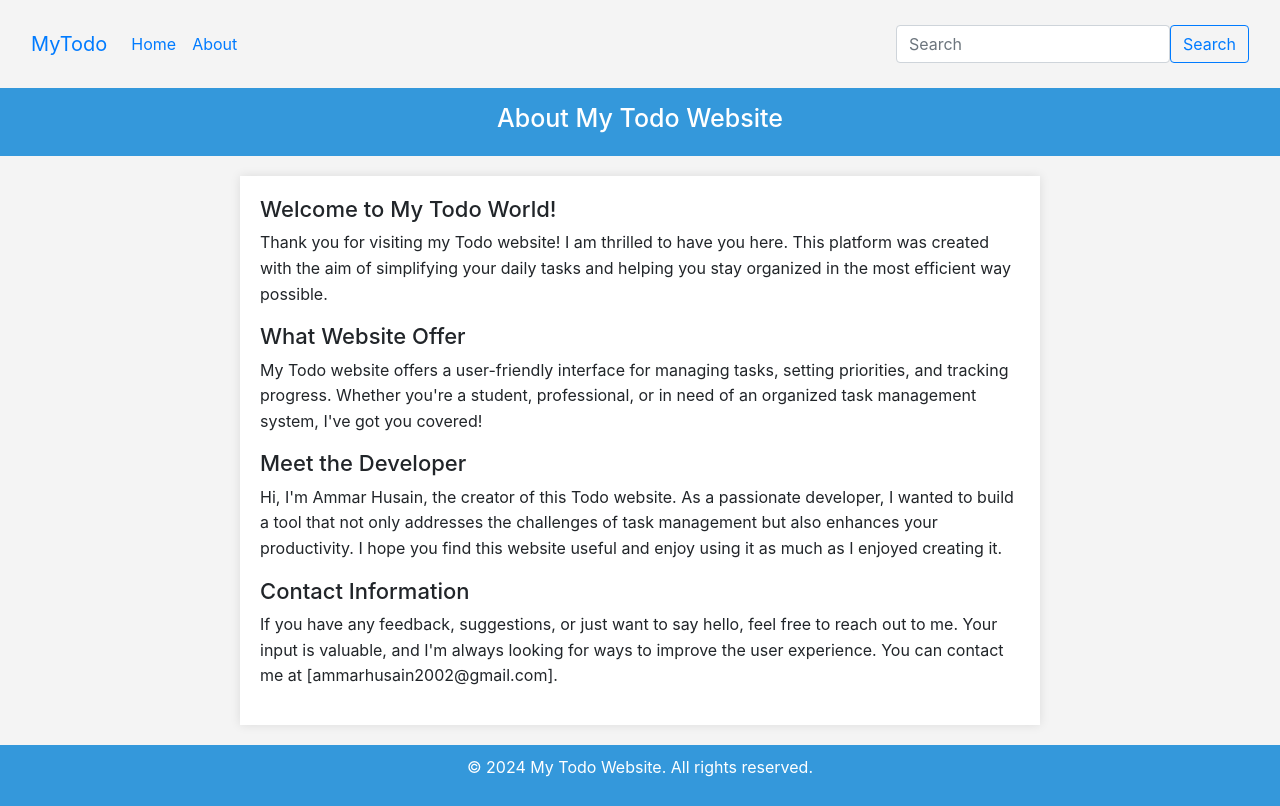
After one commit to Ammar-h22/task-master, a Flask app: page /about.html in a window 1280 px wide. The commit adds this page. Run offline with Flask 3, Linux system fonts and the light colour scheme.

Commit message:
modified about page

```diff
--- a/app.py
+++ b/app.py
@@ -57,6 +57,13 @@ def delete(sno):
     db.session.commit()
     return redirect('/')
 
+
+@app.route("/about.html")
+def about():
+    return render_template('about.html')
+
+
+
 # Write this below code to run the website, or we can directly type in terminal as well (flask --app app run --debug)
 # if __name__ == '__main__':
 #     app.run(debug=True)
--- a/static/css/style.css
+++ b/static/css/style.css
@@ -1,3 +1,42 @@
-body{
-    background-color:#EFEFEF;
+
+body {
+    margin: 0;
+    padding: 0;
+    background-color: #f4f4f4;
 }
+
+header {
+    background-color: #3498db;
+    color: #fff;
+    text-align: center;
+    padding: 15px 0;
+}
+
+section {
+    max-width: 800px;
+    margin: 20px auto;
+    padding: 20px;
+    background-color: #fff;
+    box-shadow: 0 0 10px rgba(0, 0, 0, 0.1);
+}
+
+footer {
+    background-color: #3498db;
+    color: #fff;
+    text-align: center;
+    padding: 10px 0;
+}
+
+h1{
+    font-size: 25px;
+}
+
+h2{
+    font-size: 22px;
+}
+
+
+p {
+    line-height: 1.6;
+    font-size: 16px;
+}
--- /dev/null
+++ b/templates/about.html
@@ -0,0 +1,43 @@
+{% extends 'base.html' %}
+{% block title %} About {% endblock title %}
+{% block body %}
+
+     <body>
+
+    <header>
+        <h1>About My Todo Website</h1>
+    </header>
+
+    <section>
+        <h2>Welcome to My Todo World!</h2>
+        <p>
+            Thank you for visiting my Todo website! I am thrilled to have you here. This platform was created with the aim of simplifying your daily tasks and helping you stay organized in the most efficient way possible.
+        </p>
+
+        <h2>What Website Offer</h2>
+        <p>
+            My Todo website offers a user-friendly interface for managing tasks, setting priorities, and tracking progress. Whether you're a student, professional, or in need of an organized task management system, I've got you covered!
+        </p>
+
+        <h2>Meet the Developer</h2>
+        <p>
+            Hi, I'm Ammar Husain, the creator of this Todo website. As a passionate developer, I wanted to build a tool that not only addresses the challenges of task management but also enhances your productivity. I hope you find this website useful and enjoy using it as much as I enjoyed creating it.
+        </p>
+
+        <h2>Contact Information</h2>
+        <p>
+            If you have any feedback, suggestions, or just want to say hello, feel free to reach out to me. Your input is valuable, and I'm always looking for ways to improve the user experience. You can contact me at [ammarhusain2002@gmail.com].
+        </p>
+    </section>
+
+    <footer>
+        <p>&copy; 2024 My Todo Website. All rights reserved.</p>
+    </footer>
+
+
+    <!-- Optional JavaScript -->
+    <!-- jQuery first, then Popper.js, then Bootstrap JS -->
+    <script src="https://code.jquery.com/jquery-3.4.1.slim.min.js" integrity="sha384-J6qa4849blE2+poT4WnyKhv5vZF5SrPo0iEjwBvKU7imGFAV0wwj1yYfoRSJoZ+n" crossorigin="anonymous"></script>
+    <script src="https://cdn.jsdelivr.net/npm/popper.js@1.16.0/dist/umd/popper.min.js" integrity="sha384-Q6E9RHvbIyZFJoft+2mJbHaEWldlvI9IOYy5n3zV9zzTtmI3UksdQRVvoxMfooAo" crossorigin="anonymous"></script>
+    <script src="https://cdn.jsdelivr.net/npm/bootstrap@4.4.1/dist/js/bootstrap.min.js" integrity="sha384-wfSDF2E50Y2D1uUdj0O3uMBJnjuUD4Ih7YwaYd1iqfktj0Uod8GCExl3Og8ifwB6" crossorigin="anonymous"></script>
+{% endblock body %}
--- a/templates/base.html
+++ b/templates/base.html
@@ -23,7 +23,7 @@
           <a class="nav-link active" aria-current="page" href="/">Home</a>
         </li>
         <li class="nav-item">
-          <a class="nav-link" href="#">About</a>
+          <a class="nav-link" href="/about.html">About</a>
         </li>
       </ul>
       <div class="ml-auto">
--- a/templates/update.html
+++ b/templates/update.html
@@ -1,5 +1,5 @@
 {% extends 'base.html' %}
-{% block title %} Home {% endblock title %}
+{% block title %} Update {% endblock title %}
 {% block body %}
 
     <div class="container my-3">
```
Also changed, not shown: instance/todo.db.
